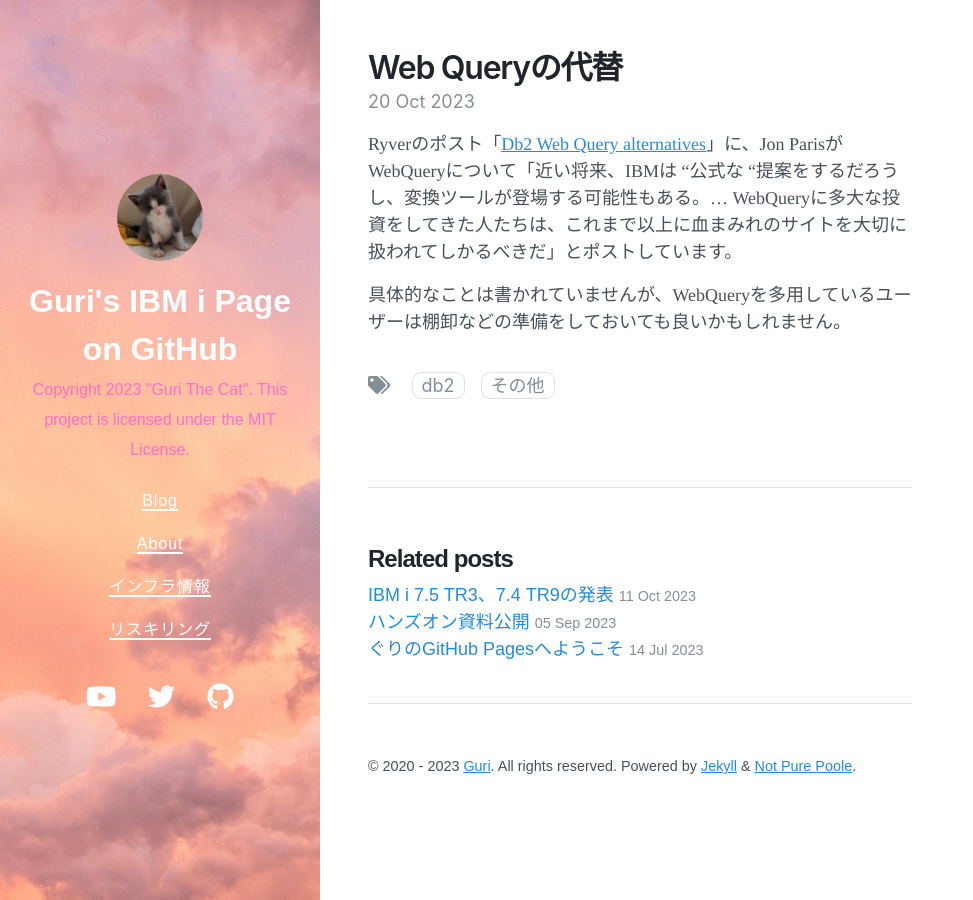
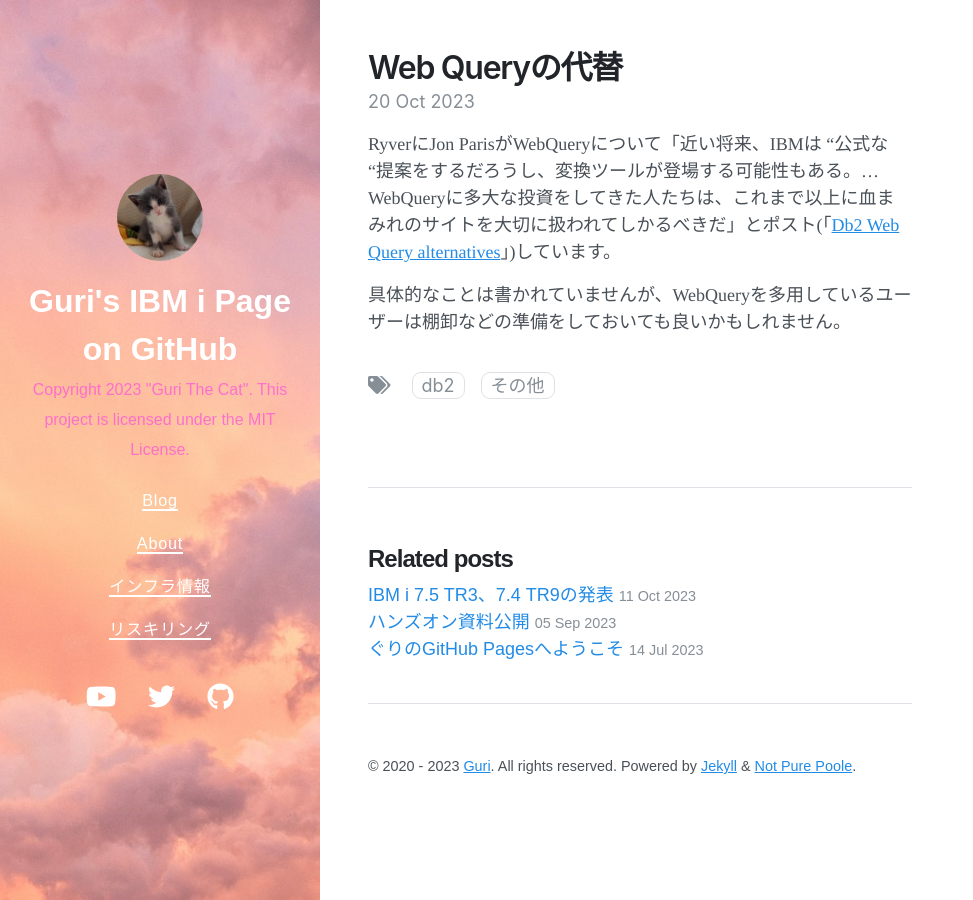
Before and after one commit to GuriCat/GuriPages, a Jekyll site: the page built from _posts/2023-10-20-Web Queryの代替.markdown, in a window 1280 px wide. Shown: the whole page, without its empty margins (0-973 px from the left). Built offline with Jekyll 4.4.1, drawn with Linux system fonts in a browser that asks for light colours; nearby versions of some CDN libraries.

Commit message:
Update 2023-10-20-Web Queryの代替.markdown

```diff
--- a/_posts/2023-10-20-Web Queryの代替.markdown
+++ b/_posts/2023-10-20-Web Queryの代替.markdown
@@ -4,7 +4,7 @@
 date:   2023-10-20 13:48:37 +0900
 tags: [Db2, その他]
 ---
-Ryverのポスト「[Db2 Web Query alternatives](https://ibmioss.ryver.com/index.html#posts/3430319){:target="_blank"}」に、Jon ParisがWebQueryについて「近い将来、IBMは "公式な "提案をするだろうし、変換ツールが登場する可能性もある。... WebQueryに多大な投資をしてきた人たちは、これまで以上に血まみれのサイトを大切に扱われてしかるべきだ」とポストしています。
+RyverにJon ParisがWebQueryについて「近い将来、IBMは "公式な "提案をするだろうし、変換ツールが登場する可能性もある。... WebQueryに多大な投資をしてきた人たちは、これまで以上に血まみれのサイトを大切に扱われてしかるべきだ」とポスト(「[Db2 Web Query alternatives](https://ibmioss.ryver.com/index.html#posts/3430319){:target="_blank"}」)しています。
 
 具体的なことは書かれていませんが、WebQueryを多用しているユーザーは棚卸などの準備をしておいても良いかもしれません。
 
```
